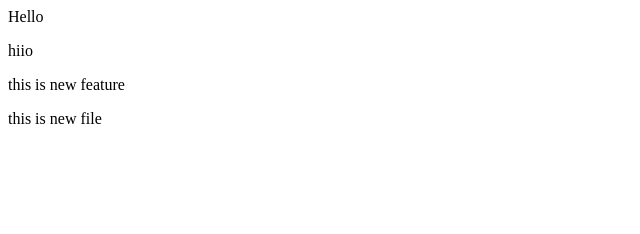
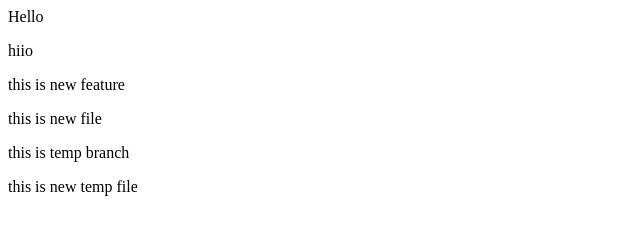
Before and after one commit to ChillsCitrusbug/demo-repo, a plain HTML site: page index.html in a window 1280 px wide. Shown: the whole page, without its empty margins (0-640 px from the left). Drawn offline with Linux system fonts and the light colour scheme.

Commit message:
update index.html in temp branch

```diff
--- a/index.html
+++ b/index.html
@@ -2,3 +2,5 @@
 <p>hiio</p>
 <p>this is new feature</p>
 <p>this is new file</p>
+<p>this is temp branch</p>
+<p>this is new temp file</p>
```
